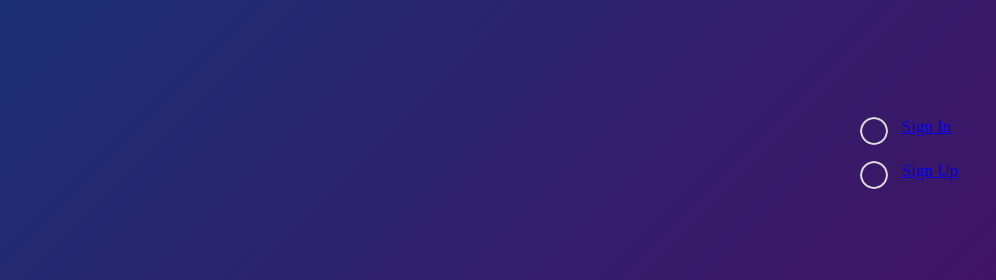
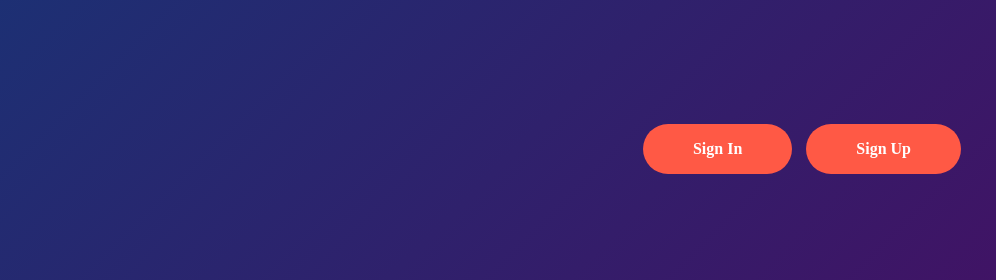
Before and after one commit to PradnyaKarmalkar/To-Do-List, a plain HTML site: page index.html in a window 1280 px wide. Shown: the top 280 px of the page, 284-1280 px from the left. Drawn offline with Linux system fonts and the light colour scheme.

Commit message:
navbar updated

```diff
--- a/index.html
+++ b/index.html
@@ -16,10 +16,10 @@
         <nav>
             <div class="logo"><img src="logo2.png" alt="" srcset=""></div>
 
-                <ul>
-                    <li><a href="#">Sign In</a></li>
-                    <li><a href="#">Sign Up</a></li>
-                </ul>
+            <div class="sign-in-up">
+                <a href="#"><button>Sign In</button></a>
+                <a href="#"><button>Sign Up</button></a>
+            </div>
         </nav>
 
 
```
